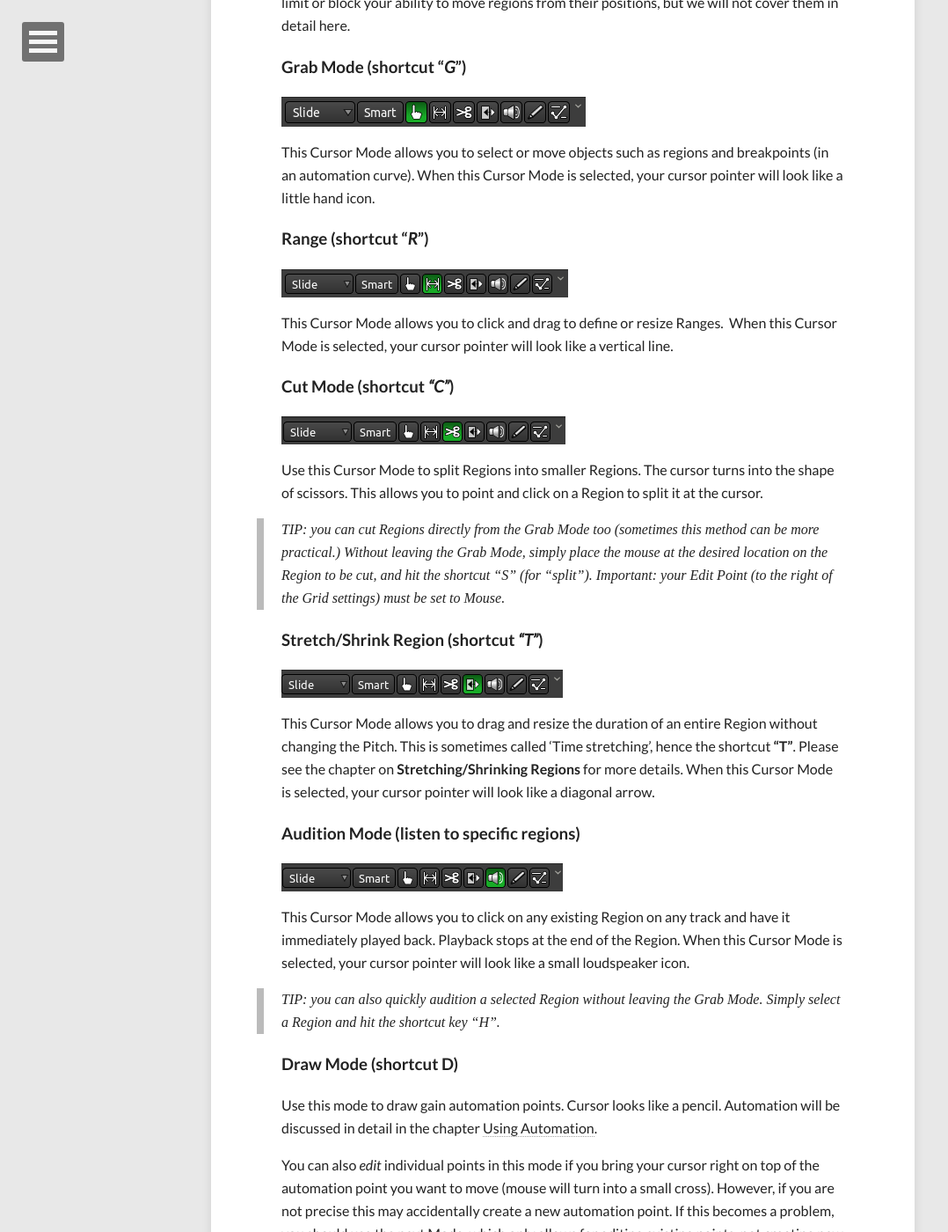
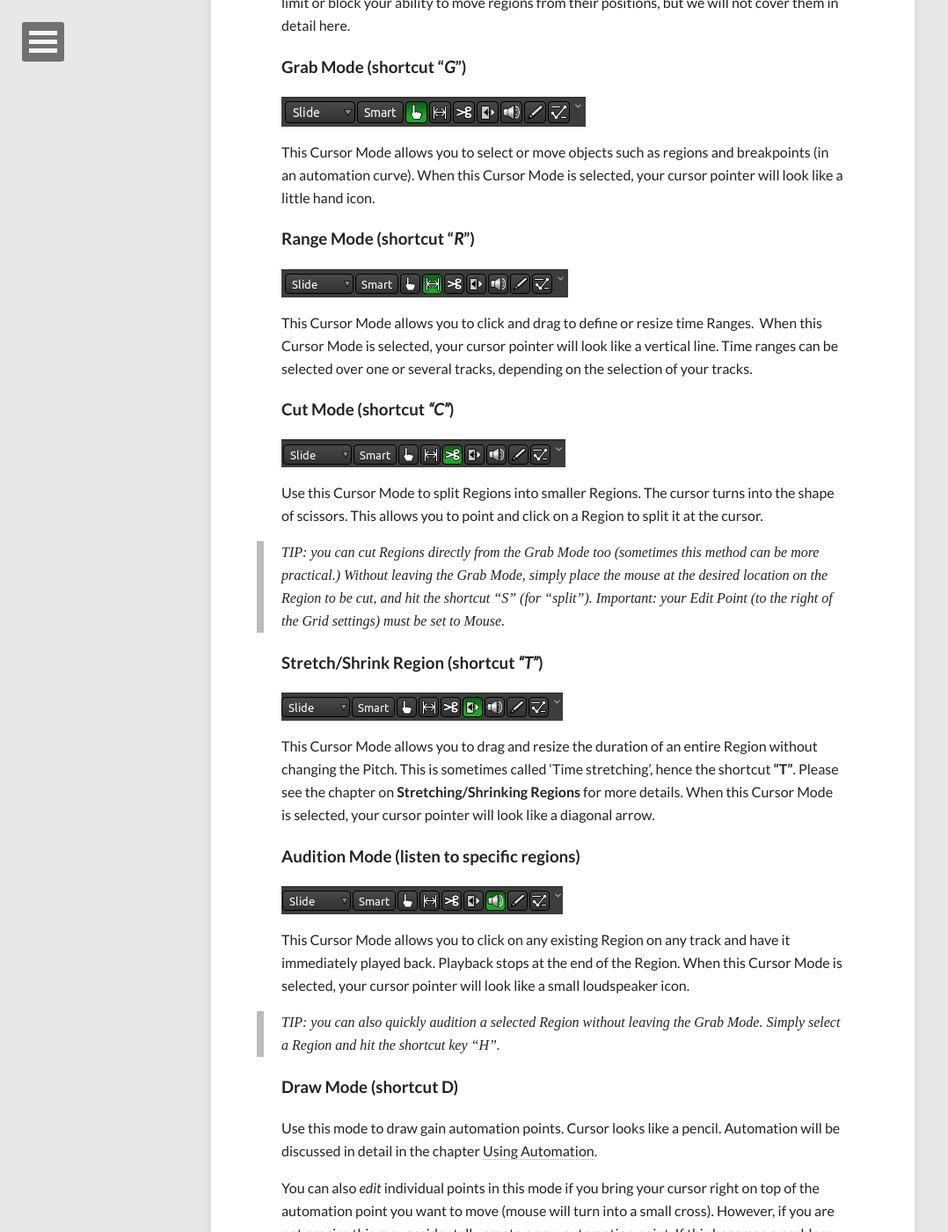
Before and after one commit to brunoruviaro/ardour4-tutorial, a Jekyll site: the page built from _posts/2014-08-19-changing-edit-modes.md, in a window 1280 px wide and 1400 px high, scrolled down 889 px. Shown: the whole window at 88% size, without its empty margins (0-1078 px from the left). Built offline with Jekyll 4.4.1, drawn with Linux system fonts in a browser that asks for light colours; nearby versions of some CDN libraries; some of the changed text lies outside the part shown.

Commit message:
Update 2014-08-19-changing-edit-modes.md

```diff
--- a/_posts/2014-08-19-changing-edit-modes.md
+++ b/_posts/2014-08-19-changing-edit-modes.md
@@ -36,13 +36,13 @@ This Cursor Mode allows you to select or move objects such as regions
 and breakpoints (in an automation curve). When this Cursor Mode is
 selected, your cursor pointer will look like a little hand icon.
 
-### Range (shortcut "*R*")
+### Range Mode (shortcut "*R*")
 
 ![R]({{ site.url }}/images/Ardour4_EditModes_R.png)
 
-This Cursor Mode allows you to click and drag to define or resize
+This Cursor Mode allows you to click and drag to define or resize time
 Ranges.  When this Cursor Mode is selected, your cursor pointer will
-look like a vertical line.
+look like a vertical line. Time ranges can be selected over one or several tracks, depending on the selection of your tracks.
 
 ### **Cut Mode** (shortcut *"C"*)
 
```
Also changed, not shown: other parts of _posts/2014-08-19-changing-edit-modes.md (+2 -2 lines).
